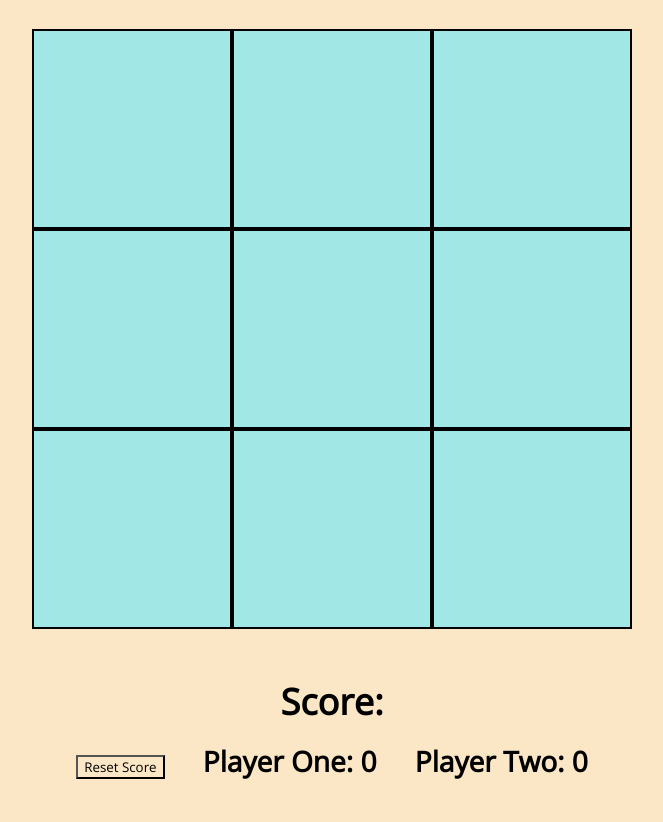
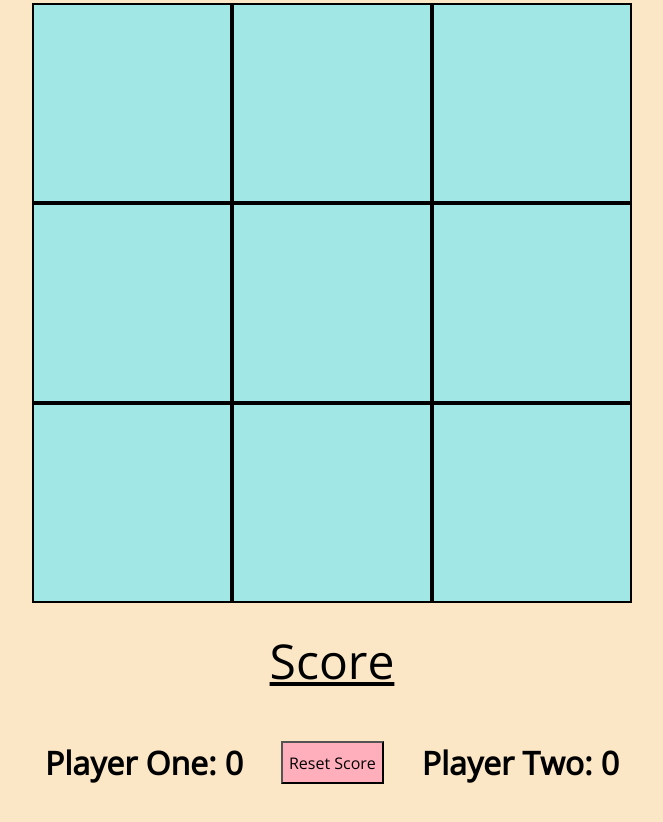
Before and after one commit to papa-fish/tic-tac-toe, a plain HTML site: page index.html in a window 1280 px wide. Shown: the part 308-1130 px from the top of the page, without its empty margins (308-971 px from the left). Drawn offline with nearby package versions, Linux system fonts and the light colour scheme.

Commit message:
small styling updates

```diff
--- a/game.js
+++ b/game.js
@@ -1,4 +1,4 @@
-// -- game board global variables ===============
+// -- global variables ===============
 const winningCombinations = [
     [0, 1, 2],
     [0, 3, 6],
--- a/index.html
+++ b/index.html
@@ -16,6 +16,7 @@
 
     <p>Turn <span>0</span></p>
 
+
     <section class="player-turn">
         <h2>Player One's Turn</h2>
     </section>
@@ -32,10 +33,11 @@
         <div id="box-eight" data-index-number="8"></div>
     </main>
 
+    <p id="score-title">Score</p>
+
     <section id="results">
-        <h2>Score:</h2>
+        <h3>Player One: <span id="player-one-score">0</span></h3>
         <button id="reset-score-btn">Reset Score</button>
-        <h3>Player One: <span id="player-one-score">0</span></h3>
         <h3>Player Two: <span id="player-two-score">0</span></h3>
     </section>
 
@@ -43,8 +45,6 @@
         <button id="play-again">Play Again?</button>
     </footer>
 
-
-
     <script src="game.js"></script>
 </body>
 </html>
--- a/style.css
+++ b/style.css
@@ -5,7 +5,7 @@
     text-size-adjust: 100%;
 }
 
-h1, h2, h3, h4, h5, h6 {
+h1, h2, h3, h4, h5, h6, p {
     margin: 0;
 }
 
@@ -19,6 +19,12 @@ header {
 p {
     text-align: center;
     font-size: 2rem;
+    margin: 0 0 1% 0;
+}
+
+.player-turn {
+    display: flex;
+    justify-content: center;
 }
 
 .player-turn > h2 {
@@ -46,17 +52,25 @@ p {
     padding-top: 18%;
 }
 
+#score-title {
+    font-size: 3rem;
+    margin: 2% 0 0% 0;
+    text-decoration: underline;
+}
+
 #results {
-    font-size: 1.5rem;
+    display: flex;
+    justify-content: center;
 }
 
 #reset-score-btn {
-    background-color: #FBE7C6;
+    font-size: 1rem;
+    background-color: #FFAEBC;
+    margin: 0 3% 0 3%;
 }
 
 #results > h3 {
-    display: inline-block;
-    padding: 1rem 0 0 2rem;
+    font-size: 2rem;
 }
 
 footer, #results {
```
Also changed, not shown: testing_code/function_testing.js (deleted, +0 -34 lines).
